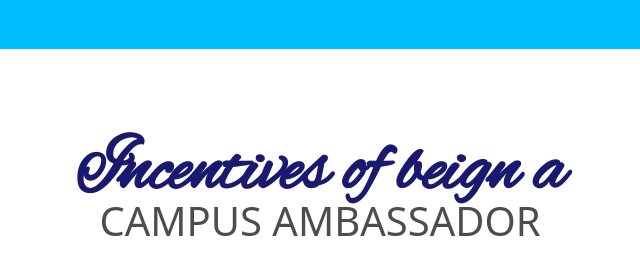
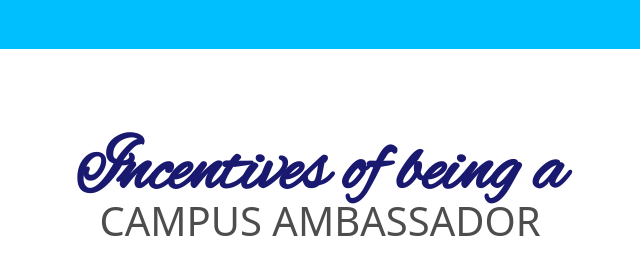
Before and after one commit to Ritesh2408/WebPage, a plain HTML site: page index.html in a window 1280 px wide. Shown: the part 2180-2450 px from the top of the page, 320-960 px from the left. Drawn offline with nearby package versions, Linux system fonts and the light colour scheme; a web font is replaced by a local one.

Commit message:
added new font

```diff
--- a/index.html
+++ b/index.html
@@ -6,6 +6,7 @@
   <meta name="viewport" content="width=device-width, initial-scale=1">
   <link rel="stylesheet" href="style.css">
   <link rel="stylesheet" href="https://unpkg.com/aos@next/dist/aos.css" />
+  <link href="https://fonts.googleapis.com/css2?family=Ubuntu:ital,wght@1,500&display=swap" rel="stylesheet">
   <script src="http://ajax.googleapis.com/ajax/libs/jquery/1.9.1/jquery.min.js"></script>
   <script src="https://ajax.googleapis.com/ajax/libs/jquery/3.5.1/jquery.min.js"></script>
   <link href="https://cdn.jsdelivr.net/npm/bootstrap@5.1.1/dist/css/bootstrap.min.css" rel="stylesheet" integrity="sha384-F3w7mX95PdgyTmZZMECAngseQB83DfGTowi0iMjiWaeVhAn4FJkqJByhZMI3AhiU" crossorigin="anonymous">
@@ -122,7 +123,7 @@
   <section id="Incentives" class="menu add-flex add-padding">
 
     <div class="center-text">
-      <h1><span class="custom-font alex-brush" style="font-weight:bolder;">Incentives of beign a</span><br />CAMPUS
+      <h1><span class="custom-font alex-brush" style="font-weight:bolder;">Incentives of being a</span><br />CAMPUS
         AMBASSADOR</h1>
       <br>
       <h3 data-aos="fade-right" data-aos-duration="1000">Internship Opportunity</h3>
```
